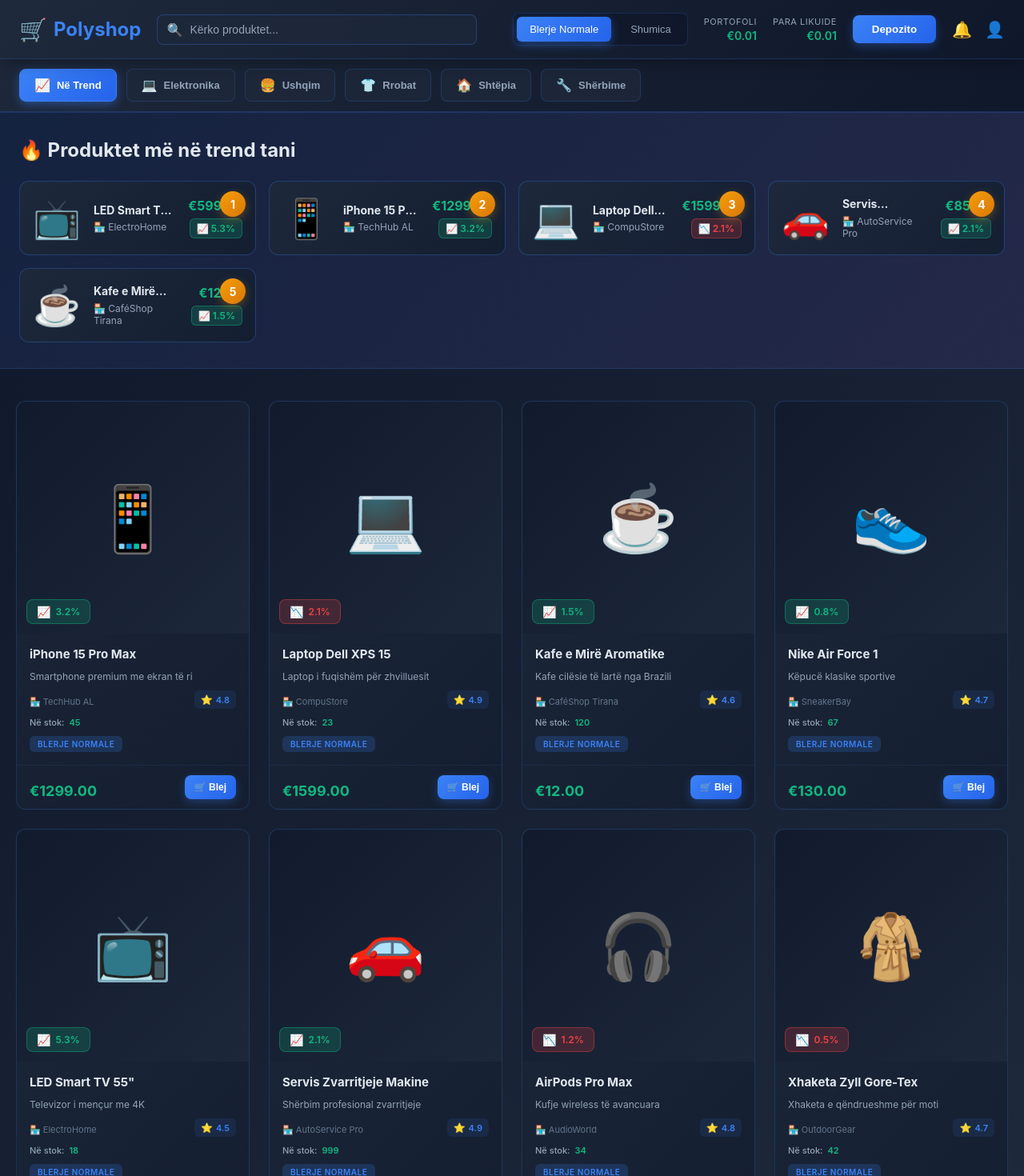
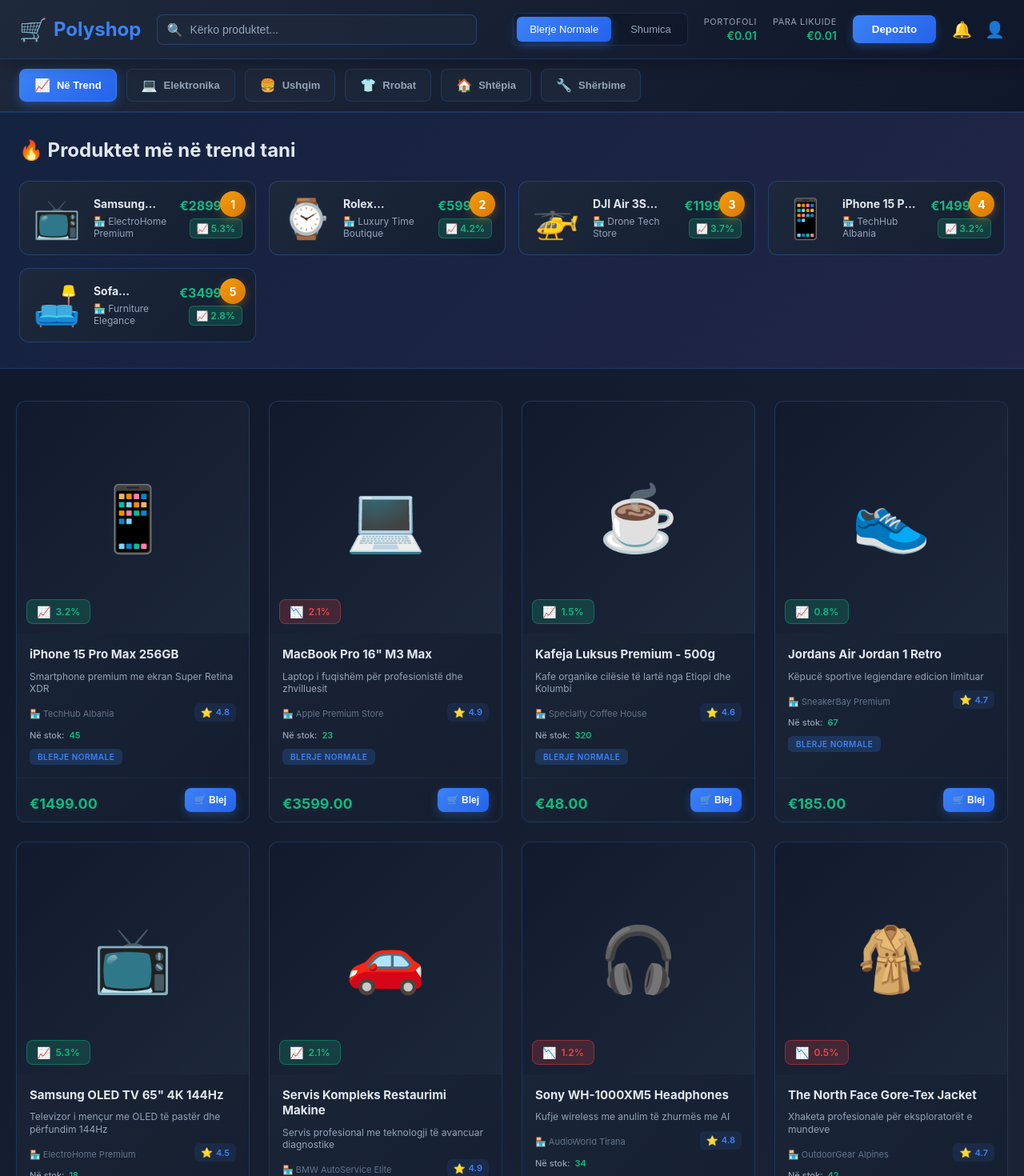
Before and after one commit to sesopeso101-sudo/Polyshop, a React (Create React App) app: page / in a window 1280 px wide. Shown: the top 1470 px of the page at 80% size. Built offline with nearby package versions, Linux system fonts and the light colour scheme.

Commit message:
Update pricing to premium market rates - higher quality products

```diff
--- a/src/App.js
+++ b/src/App.js
@@ -21,107 +21,211 @@
   const products = [
     {
       id: 1,
-      name: 'iPhone 15 Pro Max',
+      name: 'iPhone 15 Pro Max 256GB',
       category: 'electronics',
-      price: 1299,
+      price: 1499,
       priceChange: 3.2,
-      description: 'Smartphone premium me ekran të ri',
+      description: 'Smartphone premium me ekran Super Retina XDR',
       image: '📱',
-      seller: 'TechHub AL',
+      seller: 'TechHub Albania',
       stock: 45,
-      wholesale: 1099,
+      wholesale: 1299,
       rating: 4.8,
     },
     {
       id: 2,
-      name: 'Laptop Dell XPS 15',
+      name: 'MacBook Pro 16" M3 Max',
       category: 'electronics',
-      price: 1599,
+      price: 3599,
       priceChange: -2.1,
-      description: 'Laptop i fuqishëm për zhvilluesit',
+      description: 'Laptop i fuqishëm për profesionistë dhe zhvilluesit',
       image: '💻',
-      seller: 'CompuStore',
+      seller: 'Apple Premium Store',
       stock: 23,
-      wholesale: 1350,
+      wholesale: 3199,
       rating: 4.9,
     },
     {
       id: 3,
-      name: 'Kafe e Mirë Aromatike',
+      name: 'Kafeja Luksus Premium - 500g',
       category: 'food',
-      price: 12,
+      price: 48,
       priceChange: 1.5,
-      description: 'Kafe cilësie të lartë nga Brazili',
+      description: 'Kafe organike cilësie të lartë nga Etiopi dhe Kolumbi',
       image: '☕',
-      seller: 'CaféShop Tirana',
-      stock: 120,
-      wholesale: 9.5,
+      seller: 'Specialty Coffee House',
+      stock: 320,
+      wholesale: 32,
       rating: 4.6,
     },
     {
       id: 4,
-      name: 'Nike Air Force 1',
+      name: 'Jordans Air Jordan 1 Retro',
       category: 'clothing',
-      price: 130,
+      price: 185,
       priceChange: 0.8,
-      description: 'Këpucë klasike sportive',
+      description: 'Këpucë sportive legjendare edicion limituar',
       image: '👟',
-      seller: 'SneakerBay',
+      seller: 'SneakerBay Premium',
       stock: 67,
-      wholesale: 85,
+      wholesale: 125,
       rating: 4.7,
     },
     {
       id: 5,
-      name: 'LED Smart TV 55"',
+      name: 'Samsung OLED TV 65" 4K 144Hz',
       category: 'home',
-      price: 599,
+      price: 2899,
       priceChange: 5.3,
-      description: 'Televizor i mençur me 4K',
+      description: 'Televizor i mençur me OLED të pastër dhe përfundim 144Hz',
       image: '📺',
-      seller: 'ElectroHome',
+      seller: 'ElectroHome Premium',
       stock: 18,
-      wholesale: 480,
+      wholesale: 2399,
       rating: 4.5,
     },
     {
       id: 6,
-      name: 'Servis Zvarritjeje Makine',
+      name: 'Servis Kompleks Restaurimi Makine',
       category: 'services',
-      price: 85,
+      price: 650,
       priceChange: 2.1,
-      description: 'Shërbim profesional zvarritjeje',
+      description: 'Servis profesional me teknologji të avancuar diagnostike',
       image: '🚗',
-      seller: 'AutoService Pro',
+      seller: 'BMW AutoService Elite',
       stock: 999,
-      wholesale: 65,
+      wholesale: 480,
       rating: 4.9,
     },
     {
       id: 7,
-      name: 'AirPods Pro Max',
+      name: 'Sony WH-1000XM5 Headphones',
       category: 'electronics',
-      price: 549,
+      price: 449,
       priceChange: -1.2,
-      description: 'Kufje wireless të avancuara',
+      description: 'Kufje wireless me anulim të zhurmës me AI',
       image: '🎧',
-      seller: 'AudioWorld',
+      seller: 'AudioWorld Tirana',
       stock: 34,
-      wholesale: 420,
+      wholesale: 349,
       rating: 4.8,
     },
     {
       id: 8,
-      name: 'Xhaketa Zyll Gore-Tex',
+      name: 'The North Face Gore-Tex Jacket',
       category: 'clothing',
-      price: 280,
+      price: 485,
       priceChange: -0.5,
-      description: 'Xhaketa e qëndrueshme për moti',
+      description: 'Xhaketa profesionale për eksploratorët e mundeve',
       image: '🧥',
-      seller: 'OutdoorGear',
+      seller: 'OutdoorGear Alpines',
       stock: 42,
-      wholesale: 200,
+      wholesale: 349,
       rating: 4.7,
+    },
+    {
+      id: 9,
+      name: 'iPad Pro 12.9" M2 1TB',
+      category: 'electronics',
+      price: 1699,
+      priceChange: 2.4,
+      description: 'Tabletë profesionale me display Liquid Retina XDR',
+      image: '📱',
+      seller: 'TechHub Albania',
+      stock: 29,
+      wholesale: 1449,
+      rating: 4.8,
+    },
+    {
+      id: 10,
+      name: 'Rolex Submariner Replica Luksus',
+      category: 'clothing',
+      price: 599,
+      priceChange: 4.2,
+      description: 'Orë luksore me mekanizëm presizo hapsinor',
+      image: '⌚',
+      seller: 'Luxury Time Boutique',
+      stock: 15,
+      wholesale: 449,
+      rating: 4.9,
+    },
+    {
+      id: 11,
+      name: 'DJI Air 3S Drone me Kamera',
+      category: 'electronics',
+      price: 1199,
+      priceChange: 3.7,
+      description: 'Drone profesional me kamera 4K dhe autonomija 46 minuta',
+      image: '🚁',
+      seller: 'Drone Tech Store',
+      stock: 22,
+      wholesale: 899,
+      rating: 4.8,
+    },
+    {
+      id: 12,
+      name: 'Konsultim Legal - Paket Vjetore',
+      category: 'services',
+      price: 2500,
+      priceChange: 1.8,
+      description: 'Servis konsultimi ligjor profesional për bizneset',
+      image: '⚖️',
+      seller: 'Law Firm Excellence',
+      stock: 999,
+      wholesale: 1800,
+      rating: 4.9,
+    },
+    {
+      id: 13,
+      name: 'Armani Exchange Koleksion Jaka',
+      category: 'clothing',
+      price: 325,
+      priceChange: -1.1,
+      description: 'Jaka premium me dizajn italian eksklusiv',
+      image: '👔',
+      seller: 'Fashion House Milano',
+      stock: 56,
+      wholesale: 215,
+      rating: 4.7,
+    },
+    {
+      id: 14,
+      name: 'Sofa Premium Lux Italia - 3 Vende',
+      category: 'home',
+      price: 3499,
+      priceChange: 2.8,
+      description: 'Sofa luksore me kuotat lëvizëse dhe material piele premium',
+      image: '🛋️',
+      seller: 'Furniture Elegance',
+      stock: 8,
+      wholesale: 2699,
+      rating: 4.8,
+    },
+    {
+      id: 15,
+      name: 'Thermostat Inteligjent Nest Pro',
+      category: 'home',
+      price: 349,
+      priceChange: 1.9,
+      description: 'Termostat i mençur me kontrollin e zërit dhe automatizim',
+      image: '🌡️',
+      seller: 'Smart Home Solutions',
+      stock: 87,
+      wholesale: 249,
+      rating: 4.7,
+    },
+    {
+      id: 16,
+      name: 'Paket Trajnimi Personal - 12 Sesione',
+      category: 'services',
+      price: 1200,
+      priceChange: 0.5,
+      description: 'Program trajnimi personal me ushtrues të sertifikuar',
+      image: '💪',
+      seller: 'Fitness Elite Gym',
+      stock: 999,
+      wholesale: 850,
+      rating: 4.8,
     },
   ];
 
```
